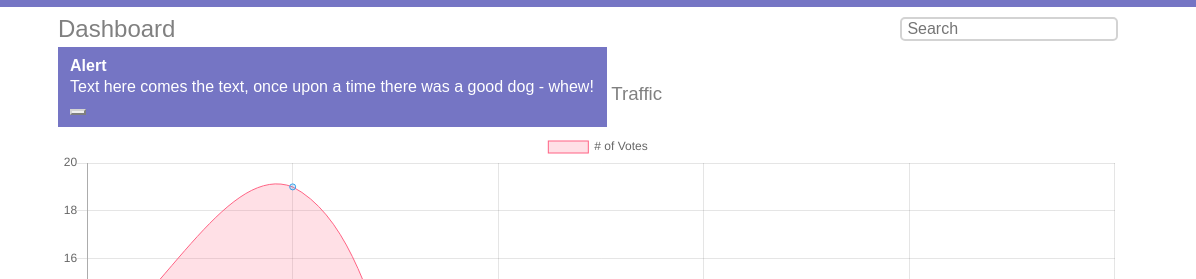
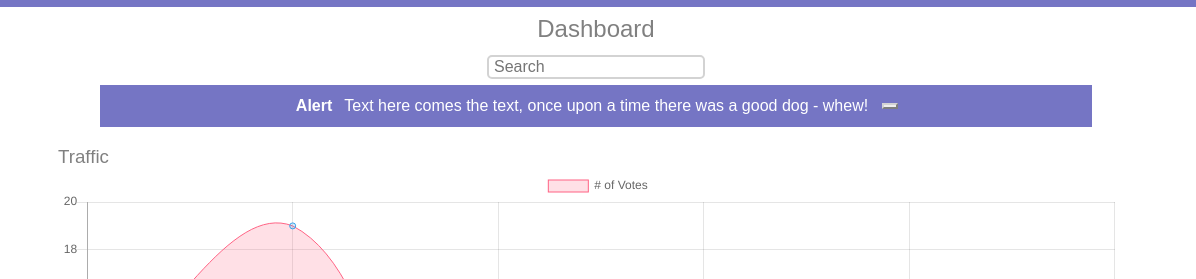
Before and after one commit to alexcperry/https-github.com-alexcperry-techdegree-project-7, a plain HTML site: page index.html in a window 1280 px wide. Both pictures are taken after a click on the button 1197 px from the left and 16 px from the top of the page. Shown: the part 53-332 px from the top of the page, 84-1280 px from the left. Drawn offline with nearby package versions, Linux system fonts and the light colour scheme.

Commit message:
Notifications working, numbers added to stats

```diff
--- a/css/styles.css
+++ b/css/styles.css
@@ -143,15 +143,30 @@ nav {
 .notification {
   background-color: #7575C4;
   padding: 10px;
+  width: 90%;
+  display: flex;
+  flex-direction: row;
+  justify-content: center;
+  align-items: center;
 }
 
 .notification span {
   font-weight: bold;
   color: white;
+  padding-right: 8px;
 }
 
 .notification p {
   color: white;
+  display: inline;
+}
+
+.notification button {
+  display: block;
+}
+
+.traffic-content {
+  width: 100%;
 }
 
 /*----------------------------------*/
@@ -187,6 +202,10 @@ nav {
 }
 
 .social-stat-box {
+  display: flex;
+  flex-direction: row;
+  justify-content: flex-start;
+  align-items: center;
   margin: 10px 0;
   border: 1px solid lightgrey;
   border-radius: 5px;
@@ -427,15 +446,6 @@ nav {
     border-left: solid lightgreen 2px;
   }
 
-  .traffic {
-    flex-flow: row wrap;
-  }
-
-  .traffic h2,
-  .traffic div {
-    flex-basis: 49%;
-  }
-
   .search-bar {
     display: flex;
     flex-direction: row;
--- a/index.html
+++ b/index.html
@@ -164,8 +164,10 @@
       <div class="search-bar">
         <input type="text" placeholder="Search">
       </div>
-      <h3 class="section-heading">Traffic</h3>
-      <canvas id="web-traffic-chart"></canvas>
+      <div class="traffic-content">
+        <h3 class="section-heading">Traffic</h3>
+        <canvas id="web-traffic-chart"></canvas>
+      </div>
     </div>
 
     <div class="daily-traffic section wrapper">
@@ -187,6 +189,7 @@
               <use xlink:href="#facebook">
             </svg>
           </div>
+          <p>10,345</p>
         </div>
         <div class="social-stat-box">
           <div class="blue-circle">
@@ -194,6 +197,7 @@
               <use xlink:href="#google-plus">
             </svg>
           </div>
+          <p>10,345</p>
         </div>
         <div class="social-stat-box">
           <div class="blue-circle">
@@ -201,6 +205,7 @@
               <use xlink:href="#twitter">
             </svg>
           </div>
+          <p>10,345</p>
         </div>
       </div>
     </div>
--- a/js/charts.js
+++ b/js/charts.js
@@ -4,13 +4,14 @@
 // Header
 const notificationAlert = document.getElementById('notification-alert');
 const trafficSection = document.querySelector('.traffic');
-const trafficSectionHeading = document.querySelector('.traffic h3');
+const trafficContent = document.querySelector('.traffic-content');
 
 notificationAlert.addEventListener('click', () => {
 
   //Create HTML elements
   const alertDiv = document.createElement('div');
   alertDiv.className = "notification";
+  const alertTextDiv = document.createElement('div');
   const alertDivAlertText = document.createElement('span');
   alertDivAlertText.className = "alert-text";
   alertDivAlertText.textContent = "Alert";
@@ -18,12 +19,14 @@ notificationAlert.addEventListener('click', () => {
   alertDivText.textContent = "Text here comes the text, once upon a time there was a good dog - whew!";
   const alertDivBtn = document.createElement('button');
   alertDivBtn.className = "alert-btn";
+  alertDivBtn.style.marginLeft = "10px";
 
   //Construct HTML
-  alertDiv.appendChild(alertDivAlertText);
-  alertDiv.appendChild(alertDivText);
+  alertTextDiv.appendChild(alertDivAlertText);
+  alertTextDiv.appendChild(alertDivText);
+  alertDiv.appendChild(alertTextDiv);
   alertDiv.appendChild(alertDivBtn);
-  trafficSection.insertBefore(alertDiv, trafficSectionHeading);
+  trafficSection.insertBefore(alertDiv, trafficContent);
 
   //Add event listeners for close buttons
   alertDivBtn.addEventListener('click', () => {
@@ -117,7 +120,6 @@ emailNotifsButton.addEventListener('click', () => {
 
   if (emailSlideButton.style.backgroundColor === "rgb(255, 255, 255)" ||
     emailSlideButton.style.backgroundColor === "") {
-    console.log("Hello");
     emailSlideButton.style.backgroundColor = "rgb(82, 82, 188)";
   } else {
     emailSlideButton.style.backgroundColor = "rgb(255, 255, 255)";
@@ -147,7 +149,6 @@ publicProfileButton.addEventListener('click', () => {
 
   if (profileSlideButton.style.backgroundColor === "rgb(255, 255, 255)" ||
     profileSlideButton.style.backgroundColor === "") {
-    console.log("Hello");
     profileSlideButton.style.backgroundColor = "rgb(82, 82, 188)";
   } else {
     profileSlideButton.style.backgroundColor = "rgb(255, 255, 255)";
```
